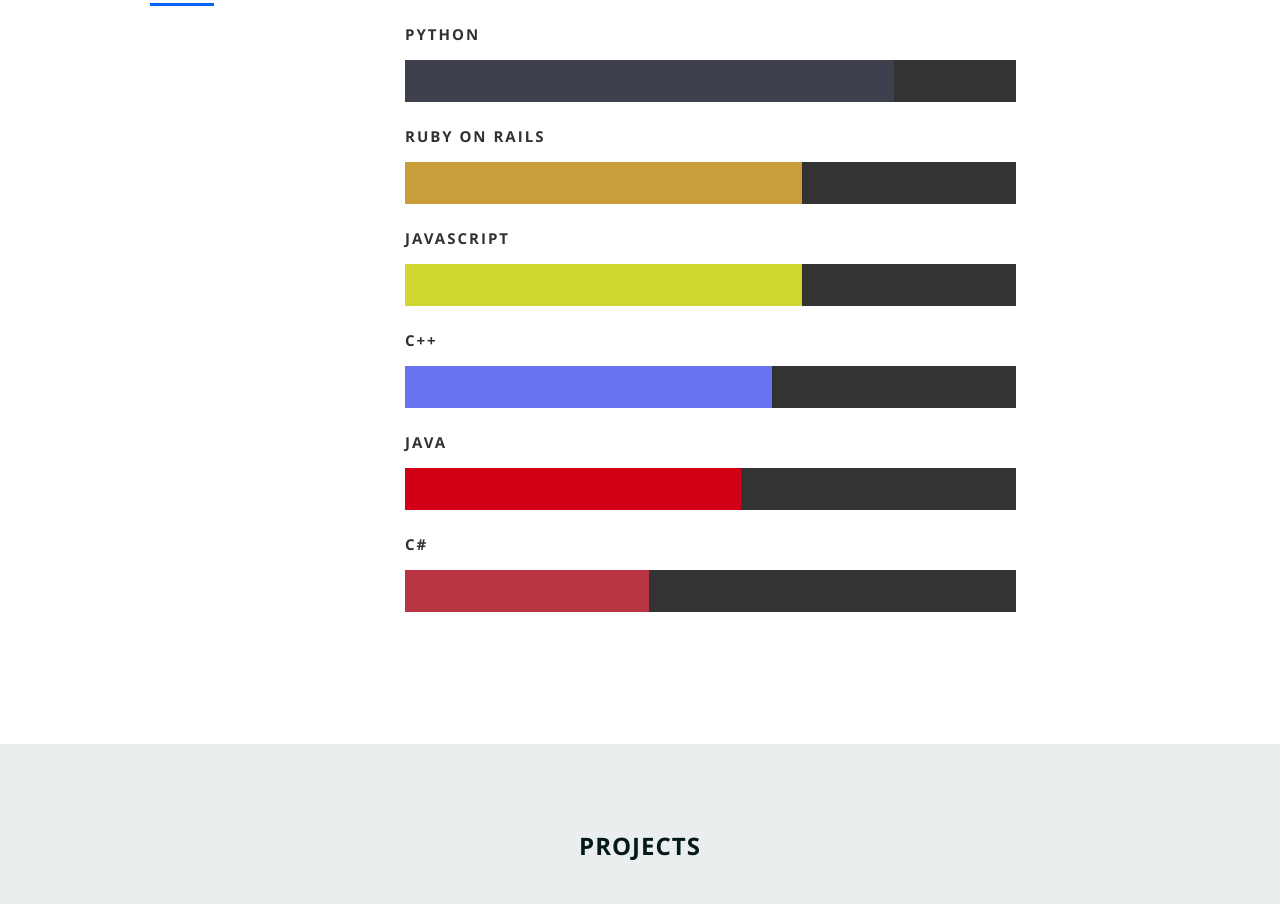
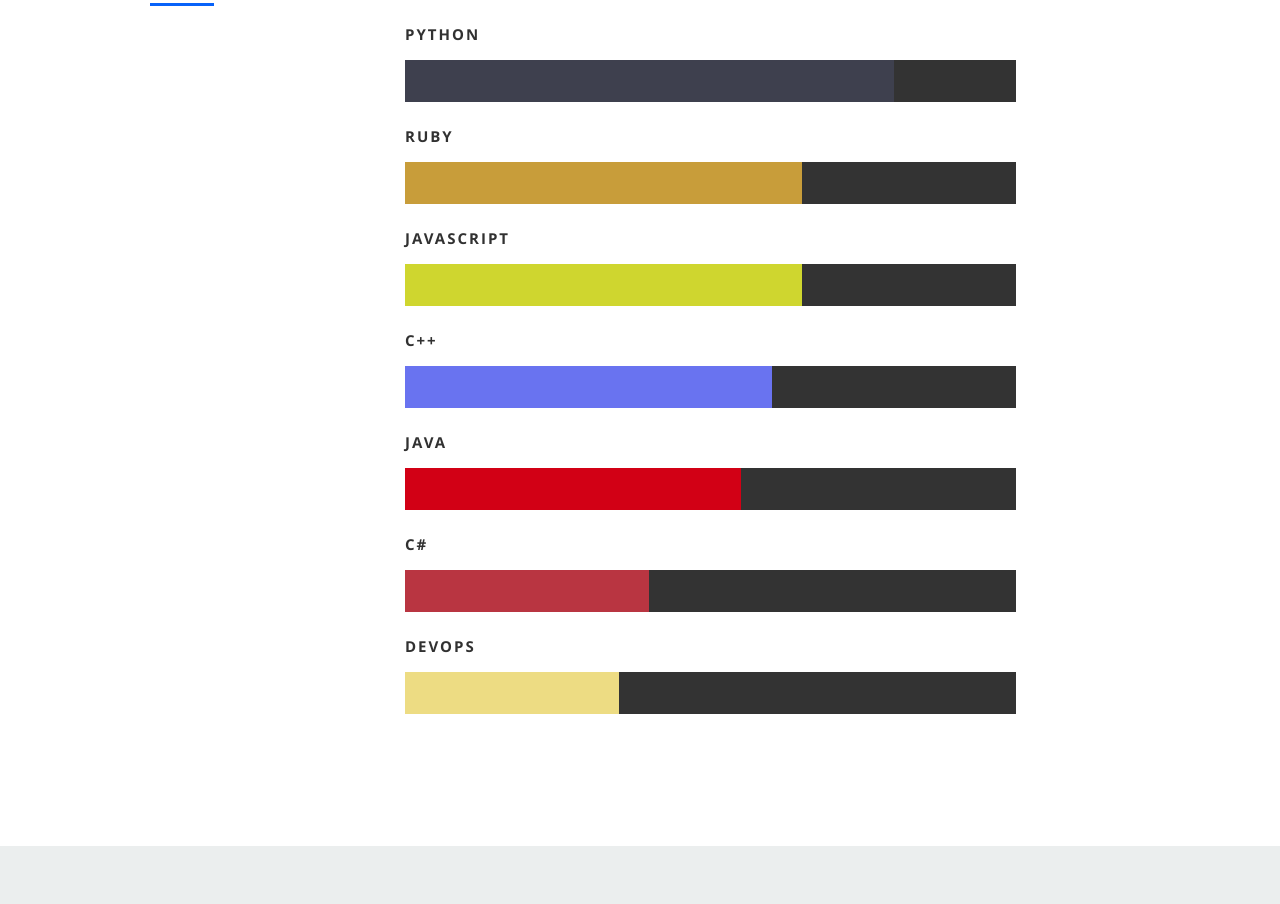
Before and after one commit to davidmakoto/davidmakoto.github.io, a React (Create React App) app: page / in a window 1280 px wide. Shown: the part 2900-3804 px from the top of the page. Built offline with nearby package versions, Linux system fonts and the light colour scheme.

Commit message:
frameworks hover

```diff
--- a/public/css/layout.css
+++ b/public/css/layout.css
@@ -321,6 +321,17 @@
    line-height: 42px;
    border-radius: 0px;
 }
+.hide {
+  display: none;
+  font-size: 10px;
+}
+
+.myDIV:hover .hide {
+   margin-top: 2px;
+  display: block;
+  color: #330b8f;
+s}
+
 /*
 .git {
   	-moz-animation: git 2s ease;
--- a/public/resumeData.json
+++ b/public/resumeData.json
@@ -77,27 +77,38 @@
     "skills":[
       {
         "name":"Python",
+        "frameworks": "NumPy, Pandas",
         "level":"80%"
       },
       {
-        "name":"Ruby on Rails",
+        "name":"Ruby",
+        "frameworks": "Rails, ActiveRecord, Stimulus.js/Hotwire",
         "level":"65%"
       },
       {
         "name":"Javascript",
+        "frameworks": "Angular, React.js, Node.js, Stimulus.js, ",
         "level":"65%"
       },
       {
         "name":"C++",
+        "frameworks": "CUDA",
         "level":"60%"
       },
       {
         "name":"Java",
+        "frameworks": "",
         "level":"55%"
       },
       {
         "name":"C#",
+        "frameworks": ".NET Core",
         "level":"40%"
+      },
+      {
+        "name": "DevOps",
+        "frameworks": "Docker, Git, GitHub, Heroku, AWS, Apache, MariaSQL, PostgreSQL, Linux (arch, ubuntu, centos) ",
+        "level": "35%"
       }
     ]
   },
--- a/src/Components/Resume.js
+++ b/src/Components/Resume.js
@@ -65,9 +65,15 @@
       const width = skills.level;
 
       return (
-        <li key={skills.name}>
+        <li className="myDIV" key={skills.name}>
           <span style={{ width, backgroundColor }} className={className}></span>
-          <em>{skills.name}</em>
+          <em> {skills.name}</em>
+          <span className="hide">
+          skills.frameworks
+          </span>
+
+
+          <span className="hide"> {skills.frameworks}  </span>
         </li>
       );
     });
```
